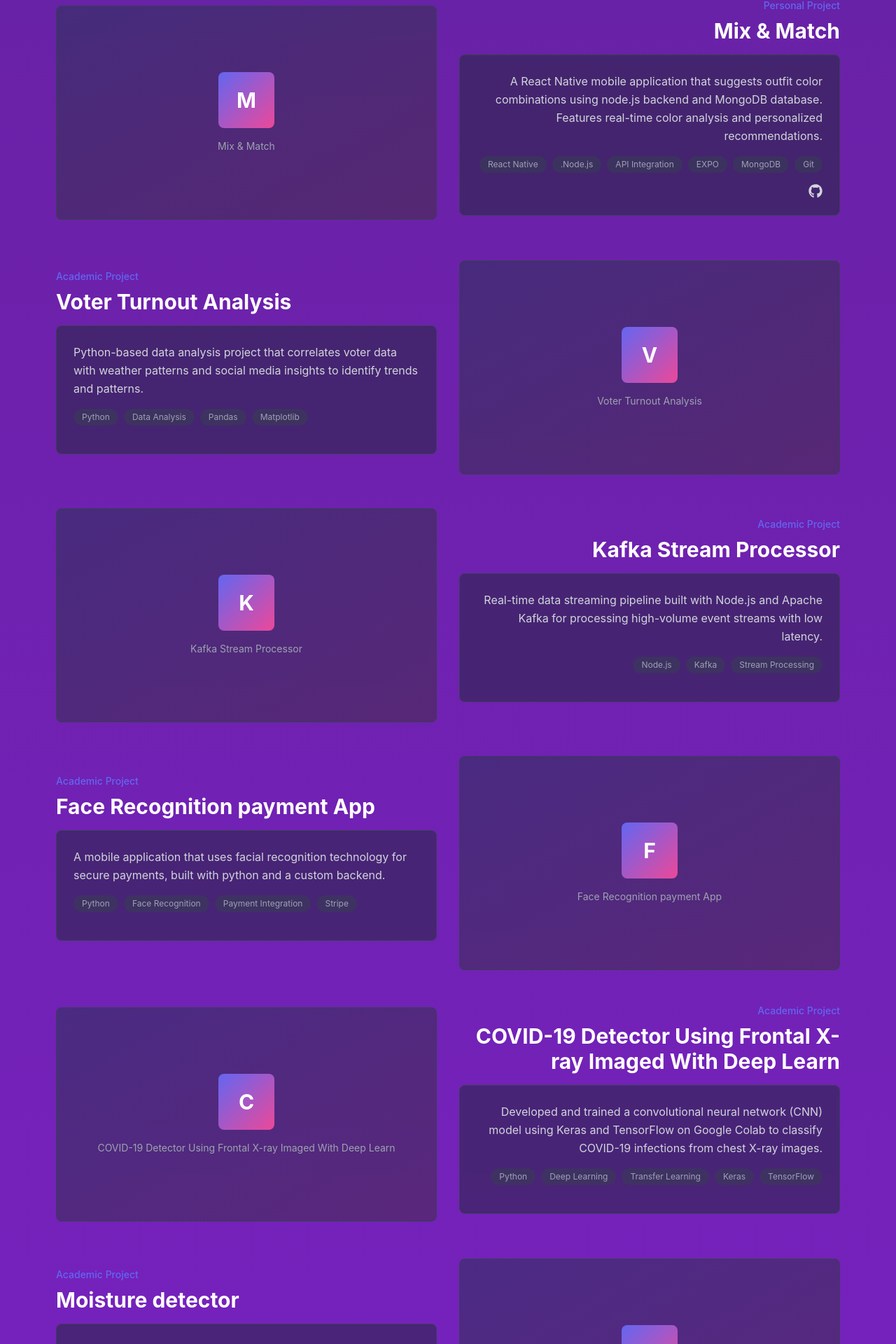
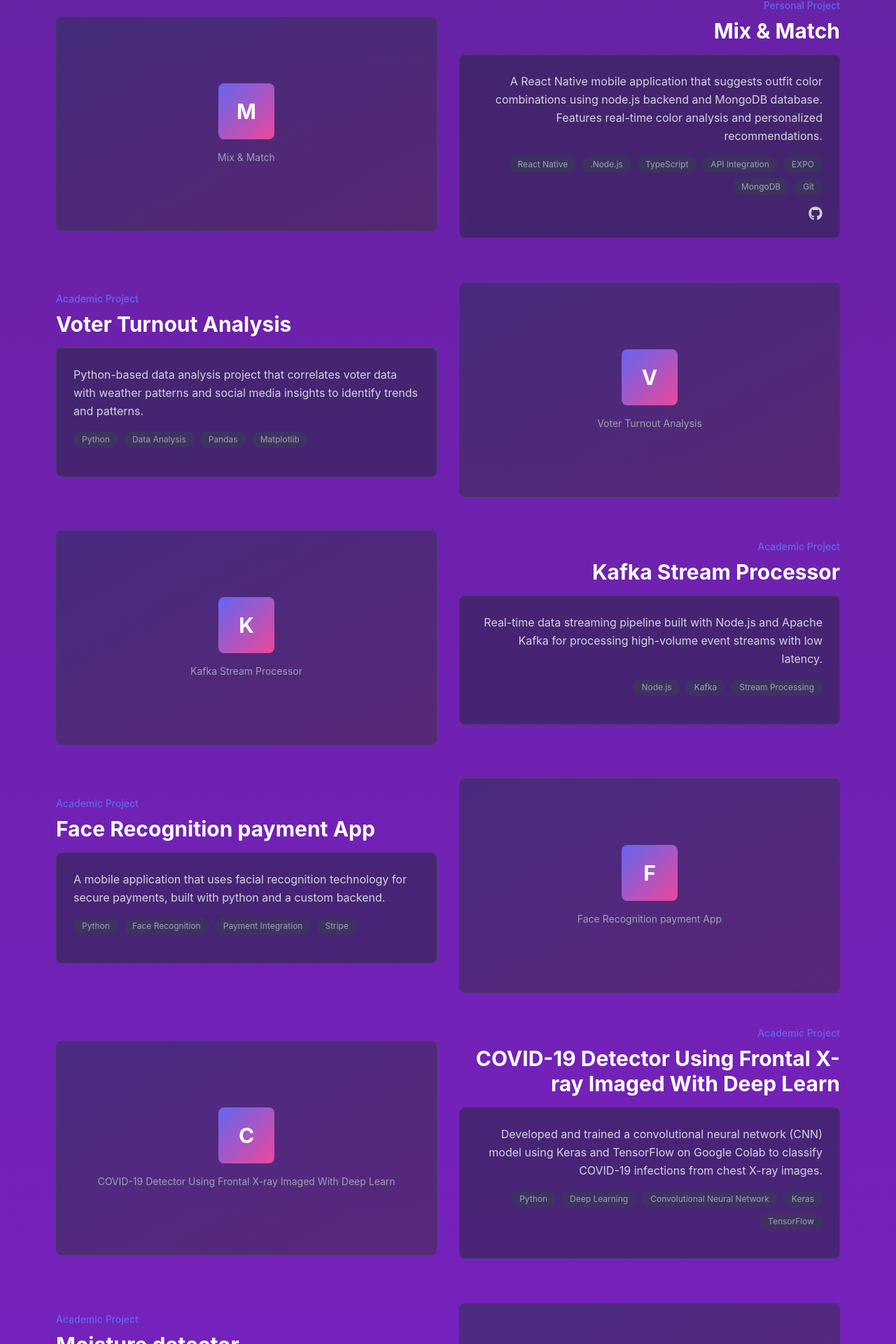
Before and after one commit to ms-2301/portfolio, a React (Create React App) app: page / in a window 1280 px wide. Shown: the part 3178-5098 px from the top of the page at 70% size. Built offline with nearby package versions, Linux system fonts and the light colour scheme.

Commit message:
change in projects

```diff
--- a/src/components/Projects.jsx
+++ b/src/components/Projects.jsx
@@ -5,7 +5,7 @@ const projects = [
   {
     title: "Mix & Match",
     description: "A React Native mobile application that suggests outfit color combinations using  node.js backend and MongoDB database. Features real-time color analysis and personalized recommendations.",
-    tech: ["React Native", ".Node.js", "API Integration","EXPO","MongoDB","Git"],
+    tech: ["React Native", ".Node.js","TypeScript", "API Integration","EXPO","MongoDB","Git"],
     github: "https://github.com/ms-2301/MixMatch",
     featured: false,
   },
@@ -31,7 +31,7 @@ const projects = [
   {
     title: "COVID-19 Detector Using Frontal X-ray Imaged With Deep Learn",
     description: "Developed and trained a convolutional neural network (CNN) model using Keras and TensorFlow on Google Colab to classify COVID-19 infections from chest X-ray images.",
-    tech: ["Python", "Deep Learning", "Transfer Learning", "Keras", "TensorFlow"],
+    tech: ["Python", "Deep Learning", "Convolutional Neural Network", "Keras", "TensorFlow"],
     featured: true,
   },
   {
```
